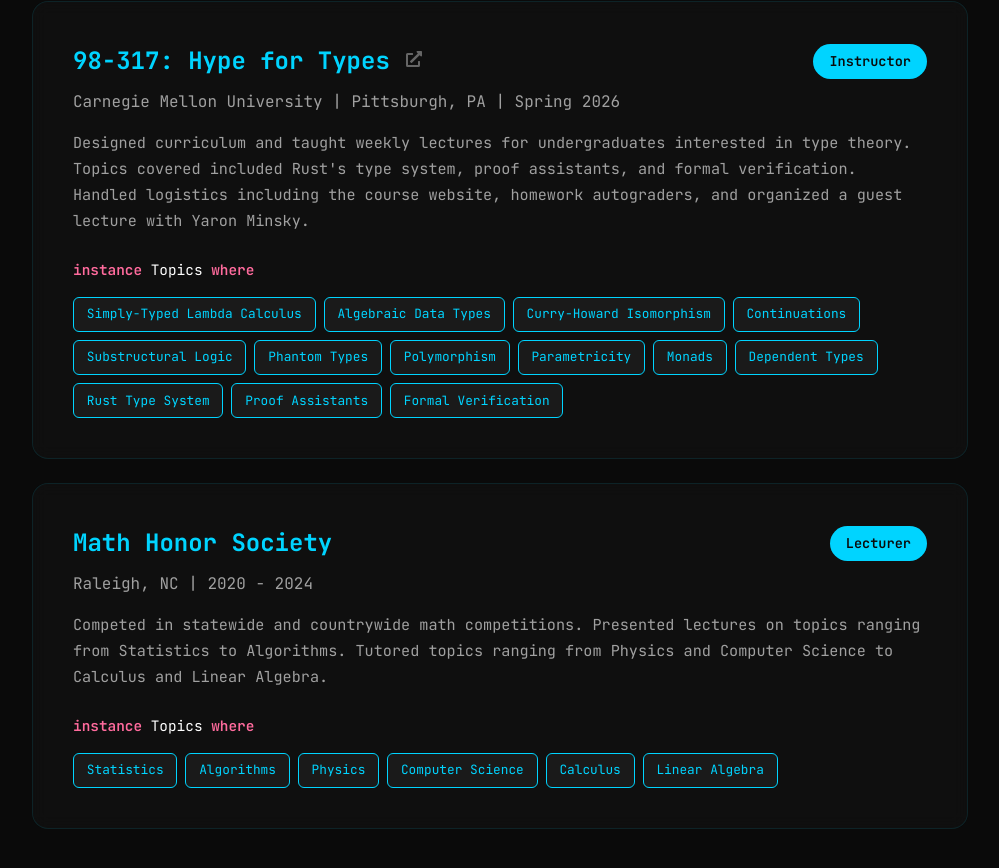
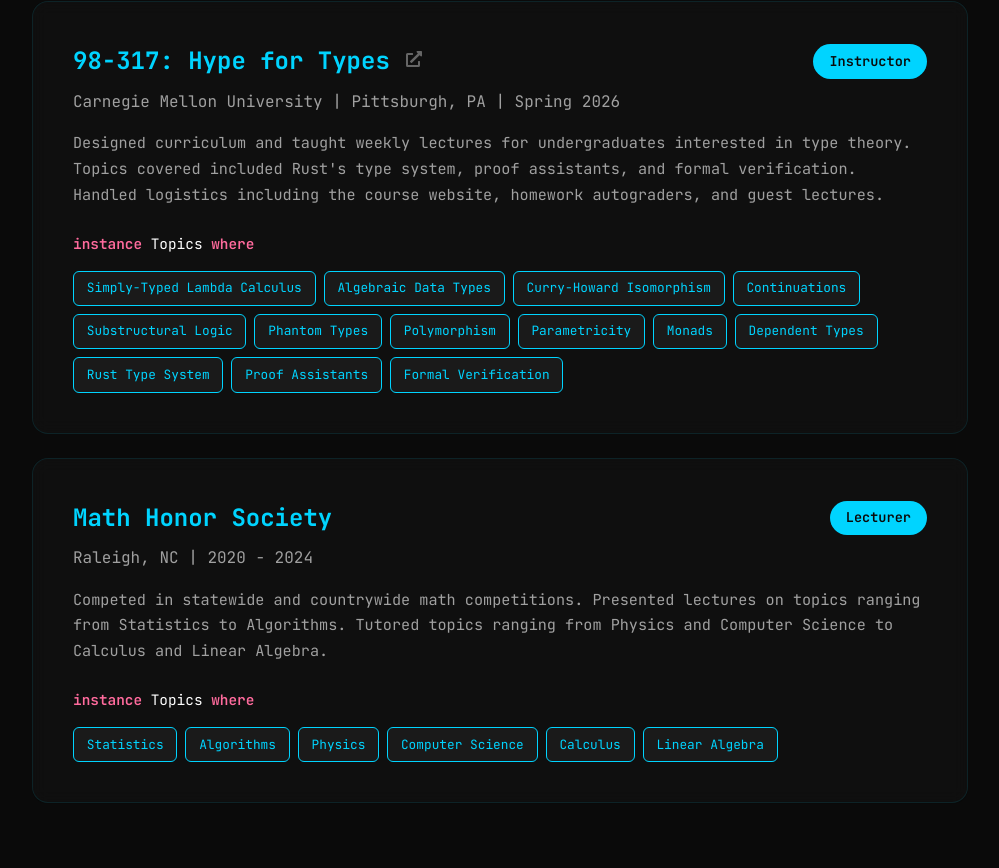
Before and after one commit to samson-rozansky/samson-rozansky.github.io, a React (Vite) app: page / in a window 1280 px wide. Shown: the part 4291-5159 px from the top of the page, without its empty margins (140-1139 px from the left). Built offline with nearby package versions, Linux system fonts and the light colour scheme.

Commit message:
Remove Yaron Minsky mention from Hype for Types section

```diff
--- a/src/App.jsx
+++ b/src/App.jsx
@@ -540,7 +540,7 @@ function MainPage() {
             <p className="course-description">
               Designed curriculum and taught weekly lectures for undergraduates interested in type theory.
               Topics covered included Rust's type system, proof assistants, and formal verification.
-              Handled logistics including the course website, homework autograders, and organized a guest lecture with Yaron Minsky.
+              Handled logistics including the course website, homework autograders, and guest lectures.
             </p>
             <div className="course-topics">
               <h4><span className="keyword">instance</span> Topics <span className="keyword">where</span></h4>
```
